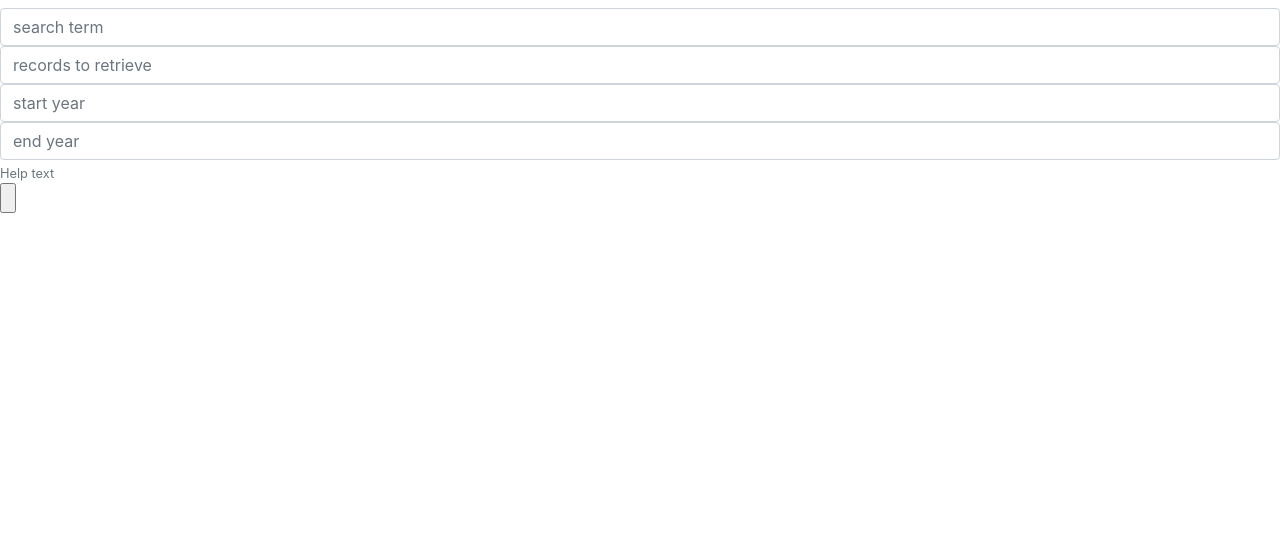
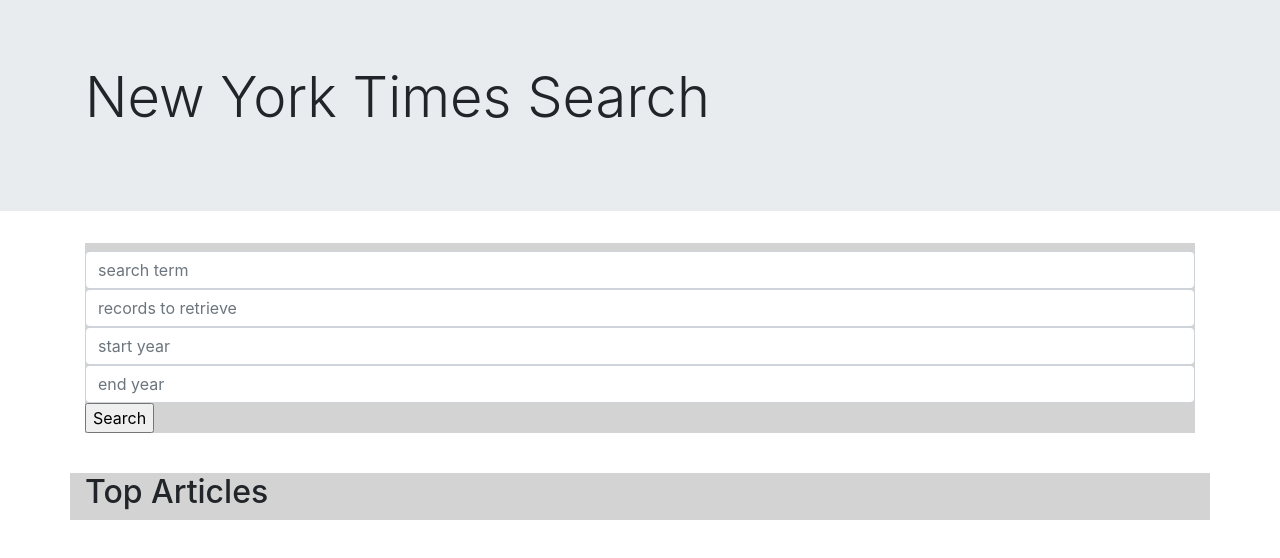
Before and after one commit to lhirsch1/nytApplication, a plain HTML site: page index.html in a window 1280 px wide. Drawn offline with nearby package versions, Linux system fonts and the light colour scheme.

Commit message:
added markdown and css styling

```diff
--- a/index.html
+++ b/index.html
@@ -3,11 +3,20 @@
     <meta charset="UTF-8">
     <meta name="viewport" content="width=device-width, initial-scale=1.0">
     <link rel="stylesheet" href="https://stackpath.bootstrapcdn.com/bootstrap/4.4.1/css/bootstrap.min.css" integrity="sha384-Vkoo8x4CGsO3+Hhxv8T/Q5PaXtkKtu6ug5TOeNV6gBiFeWPGFN9MuhOf23Q9Ifjh" crossorigin="anonymous">
-
+    <link rel="stylesheet" href="style.css">
     <title>Document</title>
 </head>
 <body>
-    <div class="form-group">
+    <div class="jumbotron jumbotron-fluid">
+        <div class="container">
+          <h1 class="display-4">New York Times Search </h1>
+          <p class="lead"></p>
+        </div>
+      </div>
+    <div class="container">
+        <div class="row">
+            <div class="col-md-12">
+                <div class="form-group bgLightGray">
                     <label for=""></label>
                     <input type="text"
                       class="form-control" name="" id="search" aria-describedby="helpId" placeholder="search term">
@@ -17,8 +26,24 @@
                       class="form-control" name="" id="startYear" aria-describedby="helpId" placeholder="start year">
                       <input type="text"
                       class="form-control" name="" id="endYear" aria-describedby="helpId" placeholder="end year">
-      <small id="helpId" class="form-text text-muted">Help text</small>
-      <input type="button" id="submit">
+                    <input type="button" id="submit" value="Search">
                   </div>
+            </div>
+        </div>
+        <br>
+
+        <div class="row">
+            <div class="col-md-12 bgLightGray">
+
+                    <h2 class="display-5">Top Articles</h2>
+
+                <div class="" id="searchContent">
+
+                </div>
+
+            </div>
+        </div>
+    </div>
+
 </body>
 </html>
--- a/style.css
+++ b/style.css
@@ -0,0 +1,18 @@
+.bgLightGray{
+    background : lightgray;
+    width : 100%;
+    height:auto;
+}
+
+.form-control{
+    margin : auto;
+
+
+}
+
+.searchContent{
+
+    margin : auto;
+    padding : 10px;
+
+}
```
Lines whose indentation alone changed are shown as unchanged.
